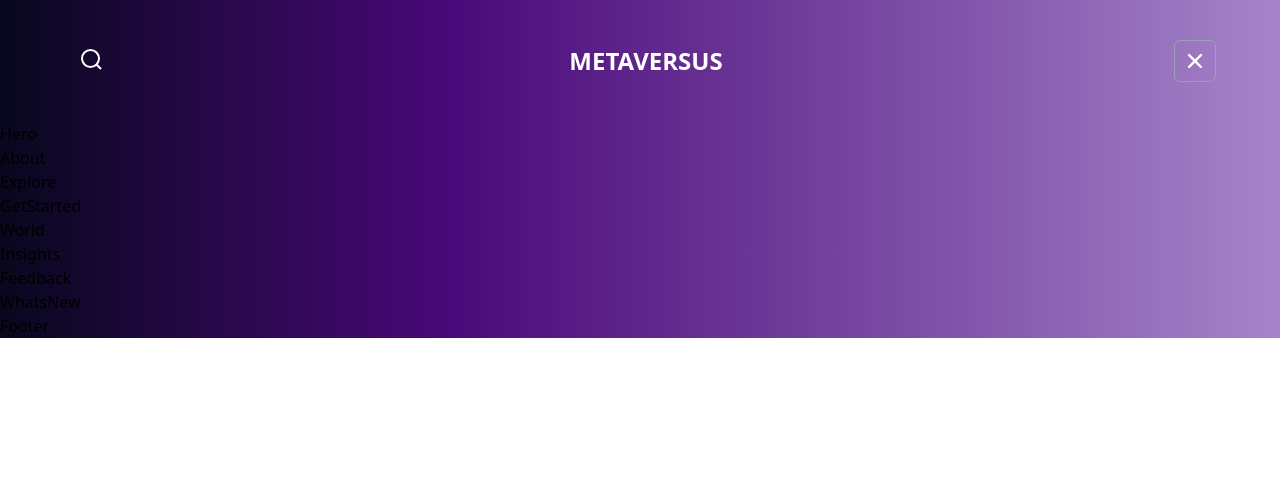
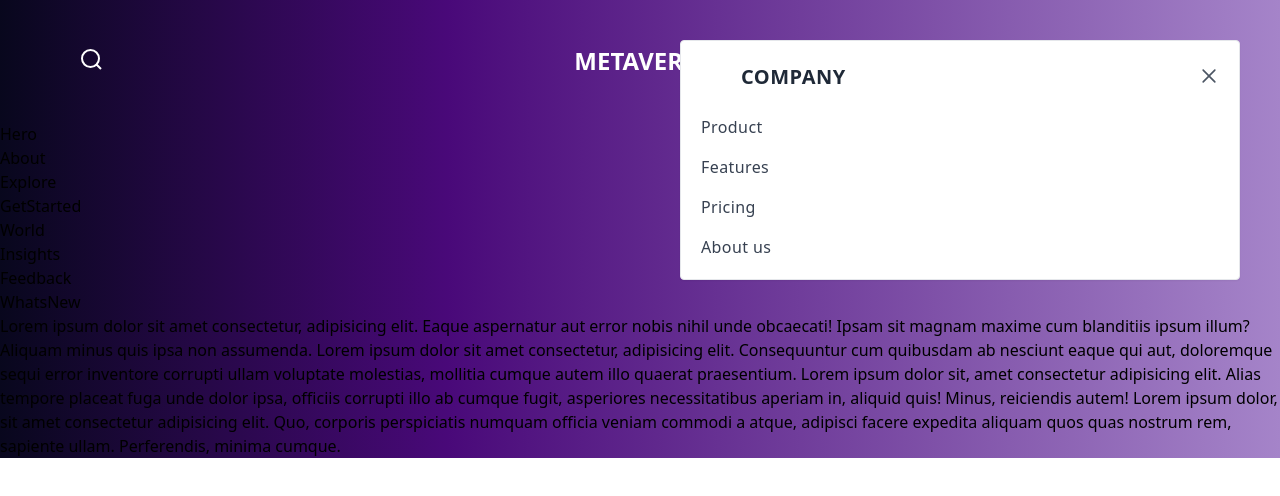
Before and after one commit to Shajwan-Namiq/Metaversus_project, a Next.js app: page / in a window 1280 px wide. Both pictures are taken after a click on the button "Open Menu". Shown: the top 496 px of the page. Built offline with nearby package versions, Linux system fonts and the light colour scheme; a web font is replaced by a local one.

Commit message:
adding  navbar

```diff
--- a/components/Footer.jsx
+++ b/components/Footer.jsx
@@ -1,7 +1,25 @@
-import React from 'react'
+import React from "react";
+import { useState } from "react";
 
-export default function Footer() {
+const Footer = () => {
+  const [isMenuOpen, setIsMenuOpen] = useState(false);
   return (
-    <div>Footer</div>
-  )
-}
+    <>
+
+
+
+
+
+
+
+
+
+      Lorem ipsum dolor sit amet consectetur, adipisicing elit. Eaque aspernatur aut error nobis nihil unde obcaecati! Ipsam sit magnam maxime cum blanditiis ipsum illum? Aliquam minus quis ipsa non assumenda.
+      Lorem ipsum dolor sit amet consectetur, adipisicing elit. Consequuntur cum quibusdam ab nesciunt eaque qui aut, doloremque sequi error inventore corrupti ullam voluptate molestias, mollitia cumque autem illo quaerat praesentium.
+      Lorem ipsum dolor sit, amet consectetur adipisicing elit. Alias tempore placeat fuga unde dolor ipsa, officiis corrupti illo ab cumque fugit, asperiores necessitatibus aperiam in, aliquid quis! Minus, reiciendis autem!
+      Lorem ipsum dolor, sit amet consectetur adipisicing elit. Quo, corporis perspiciatis numquam officia veniam commodi a atque, adipisci facere expedita aliquam quos quas nostrum rem, sapiente ullam. Perferendis, minima cumque.
+    </>
+  );
+};
+
+export default Footer;
--- a/components/Navbar.js
+++ b/components/Navbar.js
@@ -3,12 +3,11 @@
 import { motion } from "framer-motion";
 import styles from "../styles";
 import "../styles/search.css";
-import { navVariants } from "../utils/motion";
+import { navVariants, menuVariants } from "../utils/motion";
 import { useState } from "react";
 
-
 const Navbar = () => {
-  const [navbar, setNavbar] = useState(false);
+  const [isMenuOpen, setIsMenuOpen] = useState(false);
   return (
     <>
       <motion.nav
@@ -56,26 +55,13 @@ const Navbar = () => {
             </div>
 
             <div>
-              <div className="">
+              <div>
                 <button
-                  className="p-2 text-gray-700 rounded-md outline-none focus:border-gray-400 focus:border"
-                  onClick={() => setNavbar(!navbar)}
+                  aria-label="Open Menu"
+                  title="Open Menu"
+                  class="p-2 -mr-1 transition duration-200 rounded focus:outline-none focus:shadow-outline"
+                  onClick={() => setIsMenuOpen(true)}
                 >
-                  {navbar ? (
-                    <svg
-
-                      xmlns="http://www.w3.org/2000/svg"
-                      className="w-6 h-6 text-white"
-                      viewBox="0 0 20 20"
-                      fill="currentColor"
-                    >
-                      <path
-                        fillRule="evenodd"
-                        d="M4.293 4.293a1 1 0 011.414 0L10 8.586l4.293-4.293a1 1 0 111.414 1.414L11.414 10l4.293 4.293a1 1 0 01-1.414 1.414L10 11.414l-4.293 4.293a1 1 0 01-1.414-1.414L8.586 10 4.293 5.707a1 1 0 010-1.414z"
-                        clipRule="evenodd"
-                      />
-                    </svg>
-                  ) : (
                   <svg
                     width="20"
                     height="14"
@@ -88,13 +74,106 @@ const Navbar = () => {
                       fill="white"
                     />
                   </svg>
-                  )}
                 </button>
+                {isMenuOpen && (
+                  <motion.div
+                    variants={menuVariants}
+                    initial="hidden"
+                    whileInView="show"
+                    class="py-8 md:py-[40px] px-10 absolute top-0 right-0 w-full md:w-1/2"
+                  >
+                    <div class="p-5 bg-white border rounded shadow-sm">
+                      <div class="flex items-center justify-between mb-4">
+                        <div>
+                          <a
+                            to="/"
+                            aria-label="Company"
+                            title="Company"
+                            class="inline-flex items-center"
+                          >
+                            <svg
+                              class="w-8 text-deep-purple-accent-400"
+                              viewBox="0 0 24 24"
+                              strokeLinejoin="round"
+                              strokeWidth="2"
+                              strokeLinecap="round"
+                              strokeMiterlimit="10"
+                              stroke="currentColor"
+                              fill="none"
+                            >
+                              <rect x="3" y="1" width="7" height="12" />
+                              <rect x="3" y="17" width="7" height="6" />
+                              <rect x="14" y="1" width="7" height="6" />
+                              <rect x="14" y="11" width="7" height="12" />
+                            </svg>
+                            <span class="ml-2 text-xl font-bold tracking-wide text-gray-800 uppercase">
+                              Company
+                            </span>
+                          </a>
+                        </div>
+                        <div>
+                          <button
+                            aria-label="Close Menu"
+                            title="Close Menu"
+                            class="p-2 -mt-2 -mr-2 transition duration-200 rounded hover:bg-gray-200 focus:bg-gray-200 focus:outline-none focus:shadow-outline"
+                            onClick={() => setIsMenuOpen(false)}
+                          >
+                            <svg class="w-5 text-gray-600" viewBox="0 0 24 24">
+                              <path
+                                fill="currentColor"
+                                d="M19.7,4.3c-0.4-0.4-1-0.4-1.4,0L12,10.6L5.7,4.3c-0.4-0.4-1-0.4-1.4,0s-0.4,1,0,1.4l6.3,6.3l-6.3,6.3 c-0.4,0.4-0.4,1,0,1.4C4.5,19.9,4.7,20,5,20s0.5-0.1,0.7-0.3l6.3-6.3l6.3,6.3c0.2,0.2,0.5,0.3,0.7,0.3s0.5-0.1,0.7-0.3 c0.4-0.4,0.4-1,0-1.4L13.4,12l6.3-6.3C20.1,5.3,20.1,4.7,19.7,4.3z"
+                              />
+                            </svg>
+                          </button>
+                        </div>
+                      </div>
 
-                {navbar && (
-                  <>
-
-                  </>
+                      <nav>
+                        <ul class="space-y-4">
+                          <li>
+                            <a
+                              to="/"
+                              aria-label="Our product"
+                              title="Our product"
+                              class="font-medium tracking-wide text-gray-700 transition-colors duration-200 hover:text-deep-purple-accent-400"
+                            >
+                              Product
+                            </a>
+                          </li>
+                          <li>
+                            <a
+                              to="/"
+                              aria-label="Our product"
+                              title="Our product"
+                              class="font-medium tracking-wide text-gray-700 transition-colors duration-200 hover:text-deep-purple-accent-400"
+                            >
+                              Features
+                            </a>
+                          </li>
+                          <li>
+                            <a
+                              to="/"
+                              aria-label="Product pricing"
+                              title="Product pricing"
+                              class="font-medium tracking-wide text-gray-700 transition-colors duration-200 hover:text-deep-purple-accent-400"
+                            >
+                              Pricing
+                            </a>
+                          </li>
+                          <li>
+                            <a
+                              to="/"
+                              aria-label="About us"
+                              title="About us"
+                              class="font-medium tracking-wide text-gray-700 transition-colors duration-200 hover:text-deep-purple-accent-400"
+                            >
+                              About us
+                            </a>
+                          </li>
+                        </ul>
+                      </nav>
+                    </div>
+                  </motion.div>
                 )}
               </div>
             </div>
--- a/utils/motion.js
+++ b/utils/motion.js
@@ -18,3 +18,26 @@
      },
    },
  };
+
+
+  export const menuVariants = {
+    hidden: {
+      opacity: 0,
+      y: -50,
+      transition: {
+        type: "spring",
+        stiffness: 300,
+        damping: 140,
+      },
+    },
+    show: {
+      opacity: 1,
+      y: 0,
+      transition: {
+        type: "spring",
+        stiffness: 50,
+        delay: 1,
+
+      },
+    },
+  };
```
Lines whose indentation alone changed are shown as unchanged.
